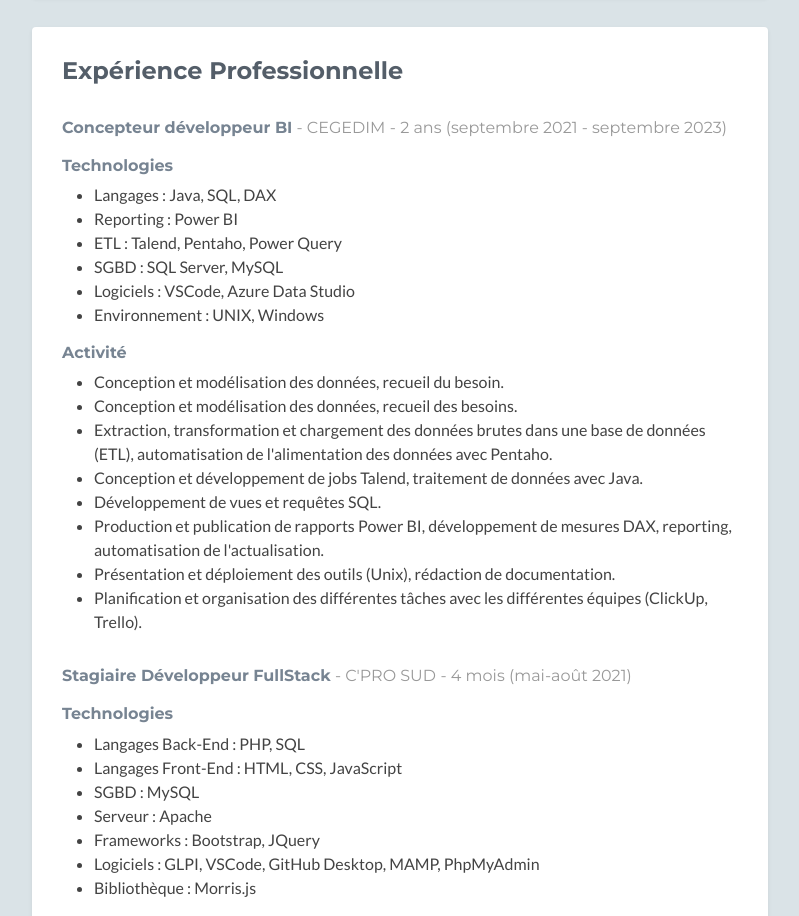
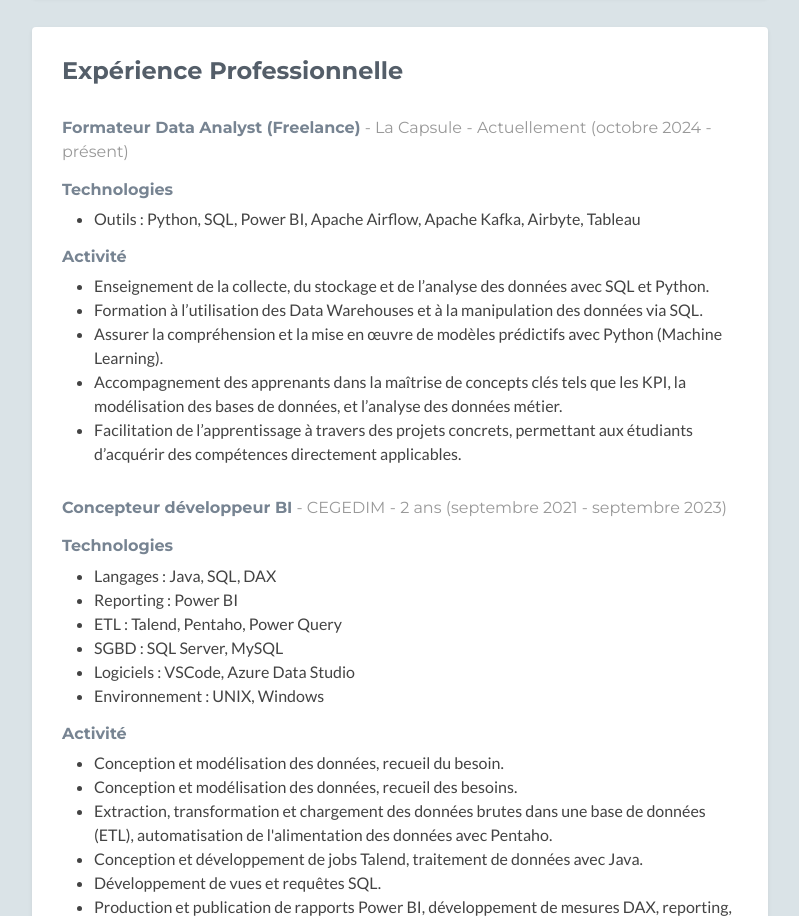
Before and after one commit to abdeldev504/portfolio-miageidptlse, a plain HTML site: page index.html in a window 1280 px wide. Shown: the part 3869-4785 px from the top of the page, without its empty margins (50-849 px from the left). Drawn offline with nearby package versions, Linux system fonts and the light colour scheme; no server answers; a script that the page names is missing; some icons are missing.

Commit message:
Update index.html

```diff
--- a/index.html
+++ b/index.html
@@ -226,6 +226,27 @@
                 <section class="experience section">
                     <div class="section-inner shadow-sm rounded">
                         <h2 class="heading">Expérience Professionnelle</h2>
+
+                        <div class="content">
+                            <div class="item">
+                                <h3 class="title">Formateur Data Analyst (Freelance)<span class="place"><a href="#"> - La Capsule</a></span> <span class="year"> - Actuellement (octobre 2024 - présent)</span></h3>
+                                <p>
+                                    <h6>Technologies</h6>
+                                    <ul>
+                                        <li>Outils : Python, SQL, Power BI, Apache Airflow, Apache Kafka, Airbyte, Tableau
+                                    </ul>
+
+                                    <h6>Activité</h6>
+                                    <ul>
+                                        <li>Enseignement de la collecte, du stockage et de l’analyse des données avec SQL et Python.</li>
+                                        <li>Formation à l’utilisation des Data Warehouses et à la manipulation des données via SQL.</li>
+                                        <li>Assurer la compréhension et la mise en œuvre de modèles prédictifs avec Python (Machine Learning).</li>
+                                        <li>Accompagnement des apprenants dans la maîtrise de concepts clés tels que les KPI, la modélisation des bases de données, et l’analyse des données métier.</li>
+                                        <li>Facilitation de l’apprentissage à travers des projets concrets, permettant aux étudiants d’acquérir des compétences directement applicables.</li>
+                                    </ul>
+                                </p>
+                            </div><!--//content-->
+                        </div>
 
                         <div class="content">
                             <div class="item">
```
